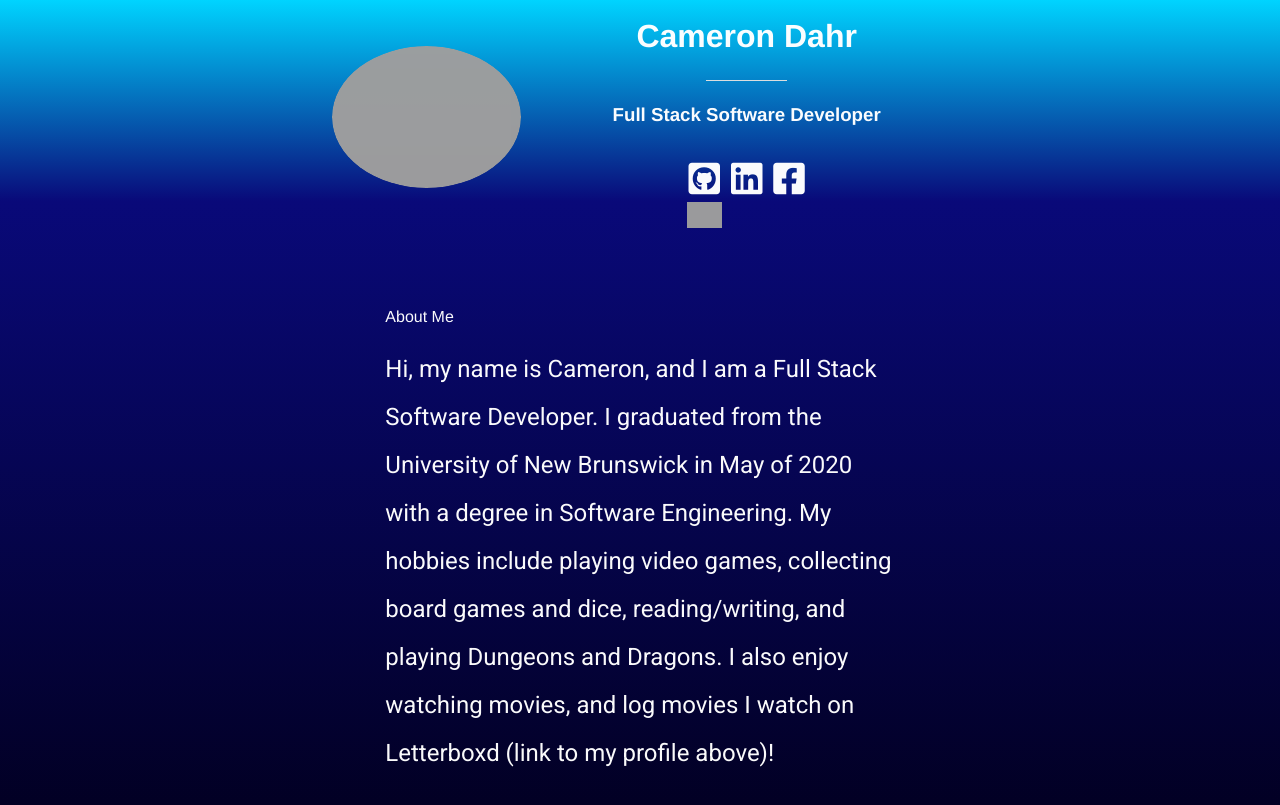
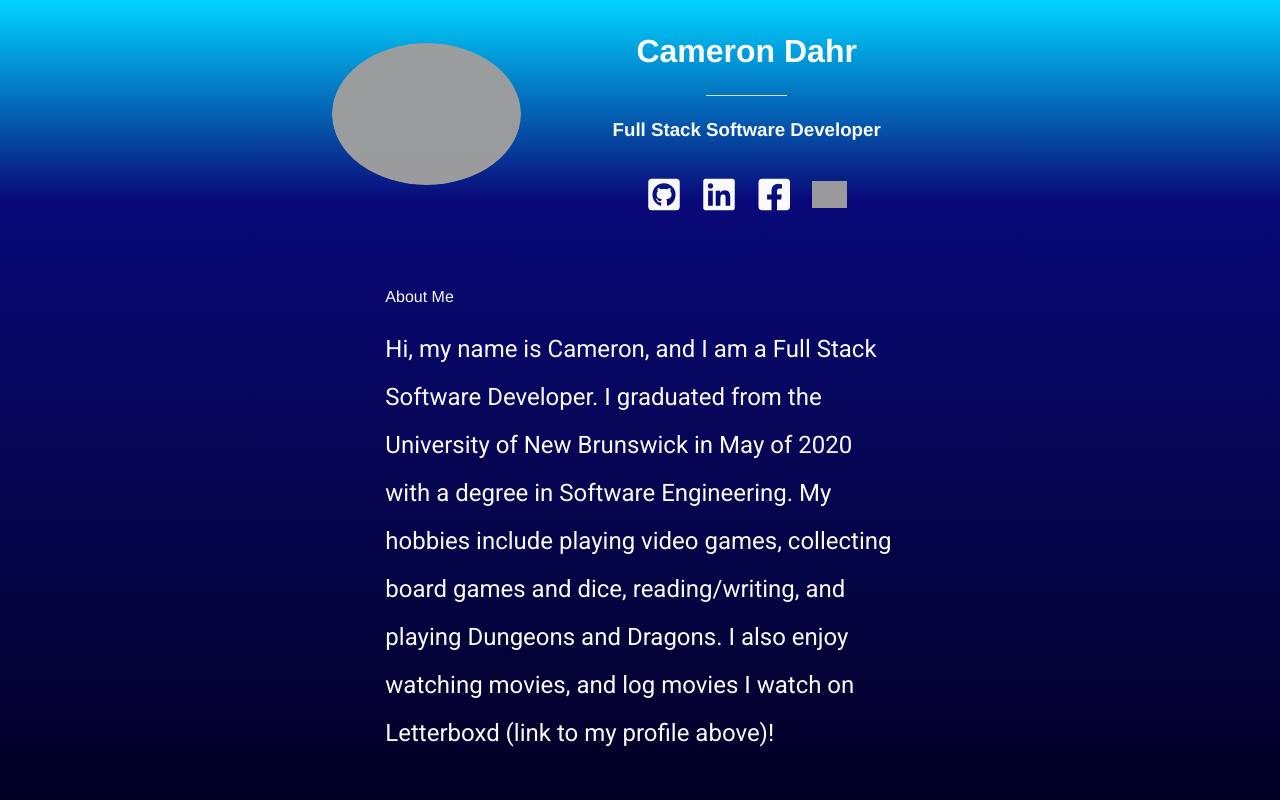
Before and after one commit to C-Dahr/cams-website-legacy, a Vue app: page / in a window 1280 px wide. Built offline with nearby package versions, Linux system fonts and the light colour scheme; grey boxes are pictures that could not be loaded.

Commit message:
Changed social button spacing

```diff
--- a/src/views/Home.vue
+++ b/src/views/Home.vue
@@ -13,7 +13,7 @@
 							<h1 class="white--text text-xl-h1">Cameron Dahr</h1>
 							<v-divider class="mt-5 mb-5" color="white" width="20%"></v-divider>
 							<h3 class="white--text text-xl-h4">Full Stack Software Developer</h3>
-							<v-row cols="2" class="mt-8" align="center" justify="space-between" style="max-width: 30%">
+							<v-row cols="2" class="mt-8" align="center" justify="space-between" style="max-width: 50%">
 								<v-tooltip bottom>
 									<template v-slot:activator="{ on, attrs }">
 										<v-btn icon target="_blank" href="https://github.com/C-Dahr" v-bind="attrs" v-on="on">
```
